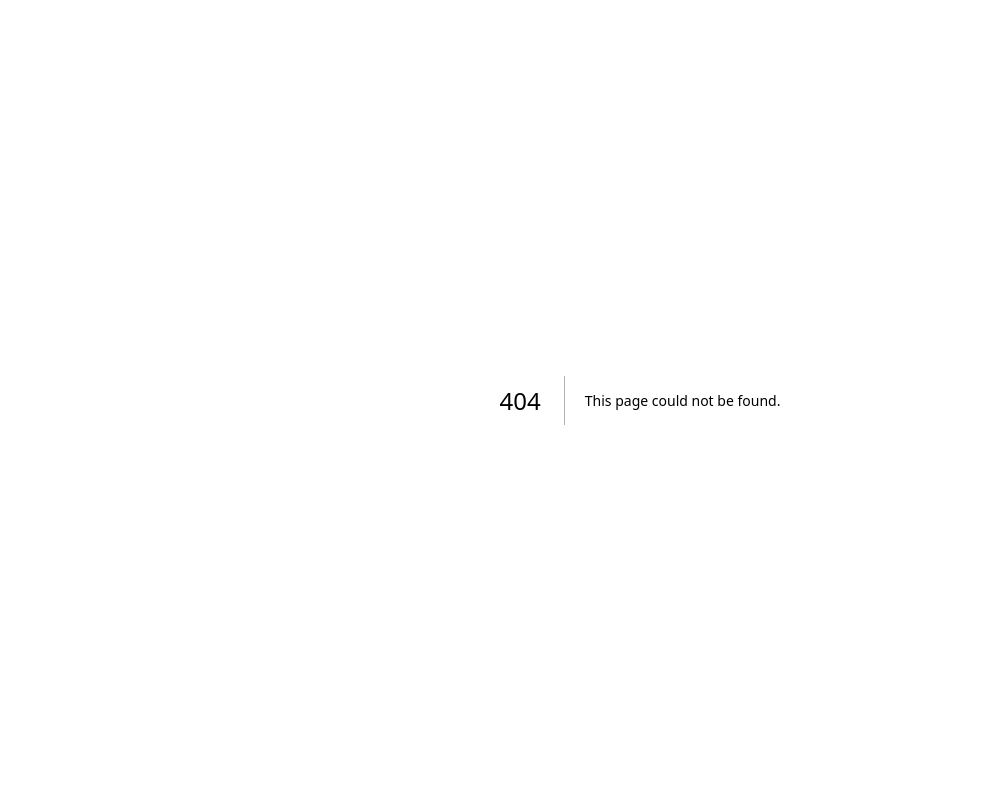
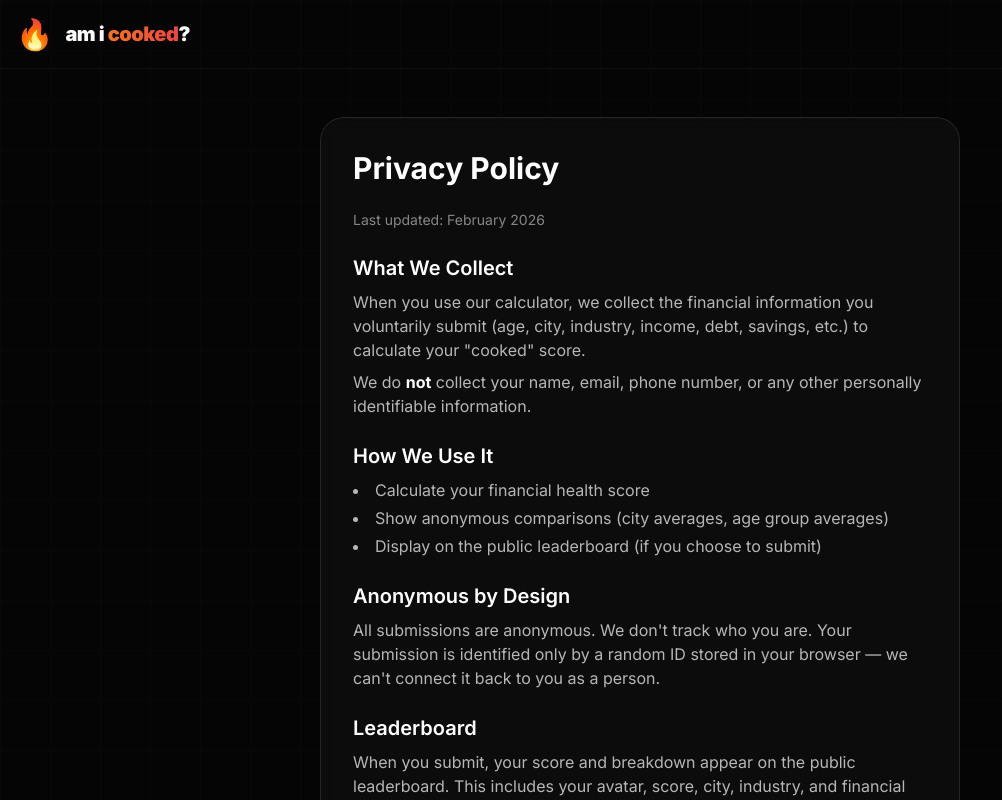
Before and after one commit to io-benjamin/cooked, a Next.js app: page /privacy in a window 1280 px wide. Before the commit this address had no page. Shown: the top 800 px of the page, without its empty margins (0-1002 px from the left). Built offline with nearby package versions, Linux system fonts and the light colour scheme.

Commit message:
feat: add privacy and terms pages, fix footer links
- Created /privacy page with privacy policy
- Created /terms page with terms of use
- Updated footer to link to new pages
- Removed Twitter link

```diff
--- a/src/app/page.tsx
+++ b/src/app/page.tsx
@@ -258,9 +258,8 @@ export default function Home() {
               <span>am i cooked? © 2026</span>
             </div>
             <div className="flex gap-6">
-              <a href="#" className="hover:text-white/60 transition-colors">Privacy</a>
-              <a href="#" className="hover:text-white/60 transition-colors">Terms</a>
-              <a href="#" className="hover:text-white/60 transition-colors">Twitter</a>
+              <Link href="/privacy" className="hover:text-white/60 transition-colors">Privacy</Link>
+              <Link href="/terms" className="hover:text-white/60 transition-colors">Terms</Link>
             </div>
           </div>
         </div>
--- /dev/null
+++ b/src/app/privacy/page.tsx
@@ -0,0 +1,102 @@
+import Link from 'next/link';
+
+export default function PrivacyPage() {
+  return (
+    <main className="min-h-screen bg-[#050505] relative overflow-hidden">
+      {/* Background effects */}
+      <div className="fixed inset-0 grid-bg opacity-50" />
+
+      {/* Header */}
+      <header className="relative z-50 border-b border-white/5">
+        <div className="container mx-auto px-4 py-4 flex justify-between items-center">
+          <Link href="/" className="flex items-center gap-3 group">
+            <span className="text-3xl group-hover:animate-pulse">🔥</span>
+            <span className="font-black text-xl tracking-tight">
+              am i <span className="text-transparent bg-clip-text bg-gradient-to-r from-orange-500 to-red-500">cooked</span>?
+            </span>
+          </Link>
+        </div>
+      </header>
+
+      {/* Content */}
+      <div className="relative z-10 container mx-auto px-4 py-12 max-w-2xl">
+        <div className="glass rounded-3xl p-8 space-y-6">
+          <h1 className="text-3xl font-bold text-white">Privacy Policy</h1>
+          <p className="text-white/50 text-sm">Last updated: February 2026</p>
+
+          <div className="space-y-6 text-white/70">
+            <section className="space-y-2">
+              <h2 className="text-xl font-semibold text-white">What We Collect</h2>
+              <p>
+                When you use our calculator, we collect the financial information you voluntarily submit
+                (age, city, industry, income, debt, savings, etc.) to calculate your &quot;cooked&quot; score.
+              </p>
+              <p>
+                We do <strong className="text-white">not</strong> collect your name, email, phone number,
+                or any other personally identifiable information.
+              </p>
+            </section>
+
+            <section className="space-y-2">
+              <h2 className="text-xl font-semibold text-white">How We Use It</h2>
+              <ul className="list-disc list-inside space-y-1">
+                <li>Calculate your financial health score</li>
+                <li>Show anonymous comparisons (city averages, age group averages)</li>
+                <li>Display on the public leaderboard (if you choose to submit)</li>
+              </ul>
+            </section>
+
+            <section className="space-y-2">
+              <h2 className="text-xl font-semibold text-white">Anonymous by Design</h2>
+              <p>
+                All submissions are anonymous. We don&apos;t track who you are. Your submission is identified
+                only by a random ID stored in your browser — we can&apos;t connect it back to you as a person.
+              </p>
+            </section>
+
+            <section className="space-y-2">
+              <h2 className="text-xl font-semibold text-white">Leaderboard</h2>
+              <p>
+                When you submit, your score and breakdown appear on the public leaderboard. This includes
+                your avatar, score, city, industry, and financial metrics — but never your actual dollar amounts
+                for income or specific debts.
+              </p>
+            </section>
+
+            <section className="space-y-2">
+              <h2 className="text-xl font-semibold text-white">Cookies & Storage</h2>
+              <p>
+                We use browser localStorage to remember your submission ID so you can view your results later.
+                We don&apos;t use tracking cookies or third-party analytics.
+              </p>
+            </section>
+
+            <section className="space-y-2">
+              <h2 className="text-xl font-semibold text-white">Third Parties</h2>
+              <p>
+                We don&apos;t sell your data. We don&apos;t share individual submissions with anyone.
+                Aggregate statistics (like &quot;average score in New York&quot;) may be shared publicly.
+              </p>
+            </section>
+
+            <section className="space-y-2">
+              <h2 className="text-xl font-semibold text-white">Questions?</h2>
+              <p>
+                If you have any questions about this privacy policy, feel free to reach out.
+              </p>
+            </section>
+          </div>
+        </div>
+
+        <div className="mt-8 text-center">
+          <Link
+            href="/"
+            className="text-white/50 hover:text-white transition-colors"
+          >
+            ← Back to calculator
+          </Link>
+        </div>
+      </div>
+    </main>
+  );
+}
--- /dev/null
+++ b/src/app/terms/page.tsx
@@ -0,0 +1,93 @@
+import Link from 'next/link';
+
+export default function TermsPage() {
+  return (
+    <main className="min-h-screen bg-[#050505] relative overflow-hidden">
+      {/* Background effects */}
+      <div className="fixed inset-0 grid-bg opacity-50" />
+
+      {/* Header */}
+      <header className="relative z-50 border-b border-white/5">
+        <div className="container mx-auto px-4 py-4 flex justify-between items-center">
+          <Link href="/" className="flex items-center gap-3 group">
+            <span className="text-3xl group-hover:animate-pulse">🔥</span>
+            <span className="font-black text-xl tracking-tight">
+              am i <span className="text-transparent bg-clip-text bg-gradient-to-r from-orange-500 to-red-500">cooked</span>?
+            </span>
+          </Link>
+        </div>
+      </header>
+
+      {/* Content */}
+      <div className="relative z-10 container mx-auto px-4 py-12 max-w-2xl">
+        <div className="glass rounded-3xl p-8 space-y-6">
+          <h1 className="text-3xl font-bold text-white">Terms of Use</h1>
+          <p className="text-white/50 text-sm">Last updated: February 2026</p>
+
+          <div className="space-y-6 text-white/70">
+            <section className="space-y-2">
+              <h2 className="text-xl font-semibold text-white">What This Is</h2>
+              <p>
+                &quot;Am I Cooked?&quot; is a free financial health calculator for entertainment and educational purposes.
+                It&apos;s designed to give you a fun reality check on your finances — not professional financial advice.
+              </p>
+            </section>
+
+            <section className="space-y-2">
+              <h2 className="text-xl font-semibold text-white">Not Financial Advice</h2>
+              <p>
+                The scores, comparisons, and &quot;roasts&quot; provided by this tool are for entertainment purposes only.
+                We are not financial advisors. Your actual financial situation is more nuanced than any calculator can capture.
+              </p>
+              <p>
+                If you need real financial advice, please consult a qualified financial professional.
+              </p>
+            </section>
+
+            <section className="space-y-2">
+              <h2 className="text-xl font-semibold text-white">Accuracy</h2>
+              <p>
+                We do our best to make the calculations reasonable, but we make no guarantees about accuracy.
+                The comparisons are based on user-submitted data, which may not be representative of the general population.
+              </p>
+            </section>
+
+            <section className="space-y-2">
+              <h2 className="text-xl font-semibold text-white">Your Submissions</h2>
+              <p>
+                By submitting your information, you agree that it can be displayed anonymously on the public leaderboard
+                and used to calculate aggregate statistics. You represent that the information you provide is your own
+                (not someone else&apos;s).
+              </p>
+            </section>
+
+            <section className="space-y-2">
+              <h2 className="text-xl font-semibold text-white">Be Nice</h2>
+              <p>
+                Don&apos;t abuse the service. Don&apos;t submit fake data to mess with the averages.
+                Don&apos;t try to identify other users. Just have fun with it.
+              </p>
+            </section>
+
+            <section className="space-y-2">
+              <h2 className="text-xl font-semibold text-white">Changes</h2>
+              <p>
+                We might update these terms from time to time. If we do, we&apos;ll update the date at the top.
+                Continued use of the site means you accept the updated terms.
+              </p>
+            </section>
+          </div>
+        </div>
+
+        <div className="mt-8 text-center">
+          <Link
+            href="/"
+            className="text-white/50 hover:text-white transition-colors"
+          >
+            ← Back to calculator
+          </Link>
+        </div>
+      </div>
+    </main>
+  );
+}
```
